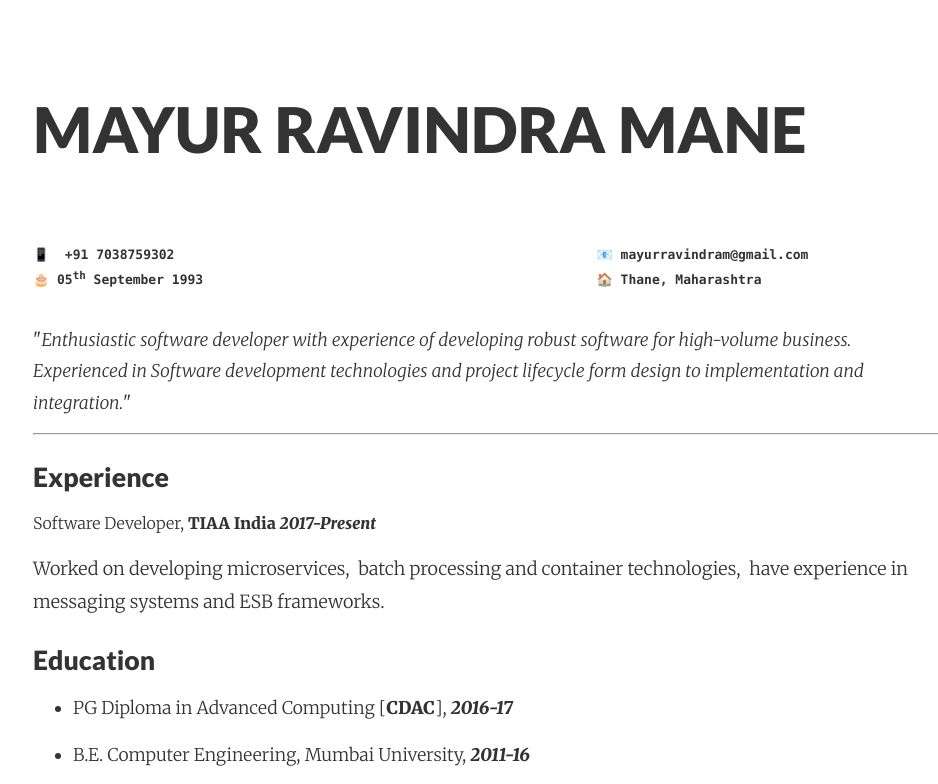
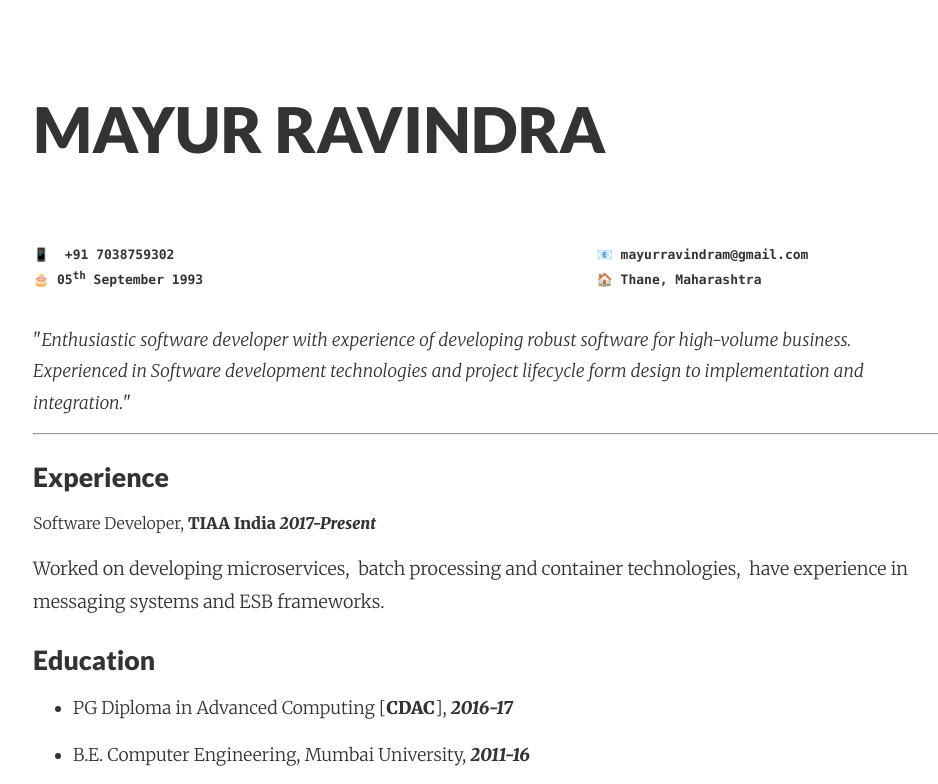
Before and after one commit to mayur-ravindram/portfolio, a website: page dist/index.htm in a window 1280 px wide. Shown: the top 784 px of the page, without its empty margins (150-1088 px from the left). Drawn offline with Linux system fonts and the light colour scheme.

Commit message:
updated name

```diff
--- a/dist/index.htm
+++ b/dist/index.htm
@@ -6,7 +6,7 @@
 <link rel="stylesheet" href="main.css">
 </head>
 <body class='typora-export os-windows'>
-<div id='write'  class=''><h1><a name="mayur-ravindra-mane" class="md-header-anchor"></a><span>MAYUR RAVINDRA MANE</span></h1><p>&nbsp;</p><div>
+<div id='write'  class=''><h1><a name="mayur-ravindra-mane" class="md-header-anchor"></a><span>MAYUR RAVINDRA</span></h1><p>&nbsp;</p><div>
     <pre style="font-weight:bolder; font-size:13px;">📱  +91 7038759302 				     				     				📧 mayurravindram@gmail.com
 🎂 05<sup>th</sup> September 1993 				     				     			🏠 Thane, Maharashtra
     </pre>
```
